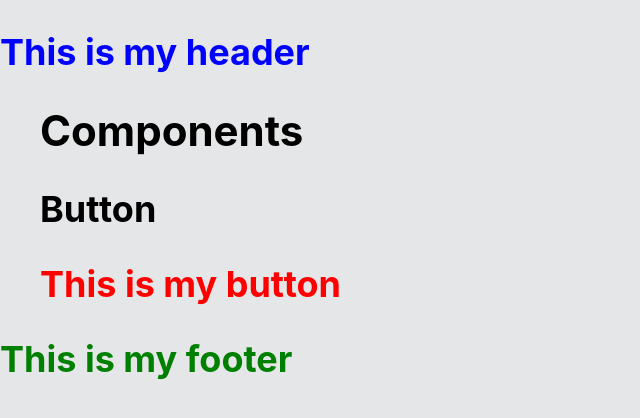
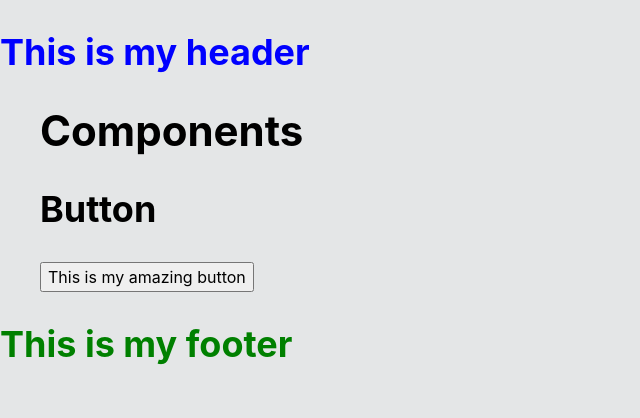
Before and after one commit to marboqmar/starter, a React app: page / in a window 1280 px wide. Shown: the top 418 px of the page, without its empty margins (0-640 px from the left). Built offline with nearby package versions, Linux system fonts and the light colour scheme; the HTML template or start-up script is replaced by a standard one.

Commit message:
Added utility to replace classNames library and working on Button component

```diff
--- a/src/components/atoms/Button/Button.css
+++ b/src/components/atoms/Button/Button.css
@@ -1,3 +1,51 @@
 .button {
-  color: red;
+  cursor: pointer;
+  border: 1px solid #0083E5;
+  border-radius: 6px;
+  padding: 14px 48px;
 }
+
+.button--colour-primary {
+  background-color: var(--colour-primary);
+  color: var(--colour-text-inverted);
+}
+
+.button--colour-none {
+  background: none;
+}
+
+.button--paddingSize-none {
+  padding: 0;
+}
+
+.button--paddingSize-small {
+  padding: 12px;
+}
+
+.button--border-squareBlack {
+  border: none;
+  box-shadow: 0 0 0 1px black, 0 0 0 2px white;
+  border-radius: 0;
+}
+
+.button--border-none {
+  border: none;
+}
+
+.button:hover {
+  background-color: #0083E5;
+}
+
+.button--withoutHover:hover {
+  background-color: transparent;
+}
+
+.button:disabled {
+  opacity: 0.6;
+  cursor: not-allowed;
+  background-color: #8A8F93;
+  border: 1px solid #595D60;
+}
+.button:disabled:hover {
+  background-color: #8A8F93;
+}
--- a/src/components/atoms/Button/Button.jsx
+++ b/src/components/atoms/Button/Button.jsx
@@ -1,7 +1,54 @@
 import "./Button.css";
+import { classNames } from "../../../utils/helpers";
 
-export const Button = () => {
+export const Button = ({
+  className = "",
+  color,
+  withoutHover,
+  withoutBorderRadius,
+  paddingSize,
+  borderType,
+  component = "button", // Default component is "button"
+  isLink,
+  role,
+  disabled,
+  children,
+  ...rest
+}) => {
+
+  const classes = classNames(
+    "btn",
+    "font",
+    className,
+    {
+      [`btn--color-${color}`]: color,
+      "btn--withoutHover": withoutHover,
+      "btn--withoutBorderRadius": withoutBorderRadius,
+      [`btn--paddingSize-${paddingSize}`]: paddingSize,
+      [`btn--border-${borderType}`]: borderType,
+      "btn--link": isLink,
+      "btn--disabled": disabled,
+    }
+  );
+
+  const Component = component;
+
+  // Button-specific props
+  const buttonProps = component === "button"
+    ? {
+        type: "button",
+        disabled: disabled,
+      }
+    : {}; // For non-button elements (like 'a' or 'div'), use an empty object
+
   return (
-    <h2 className="button">This is my button</h2>
-  )
-}
+    <Component
+      className={classes}
+      role={role}
+      {...buttonProps}
+      {...rest}
+    >
+      {children}
+    </Component>
+  );
+};
--- a/src/css/global/colour-variables.css
+++ b/src/css/global/colour-variables.css
@@ -30,4 +30,8 @@
   --colour-warning: #ffc107;
   --colour-error: #dc3545;
   --colour-info: #17a2b8;
+
+  /* Text */
+  --colour-text-black: var(--colour-black);
+  --colour-text-inverted: var(--colour-white);
 }
--- a/src/pages/Home.jsx
+++ b/src/pages/Home.jsx
@@ -5,7 +5,15 @@ export const Home = () => {
     <div className="container">
       <h1>Components</h1>
       <h2>Button</h2>
-      <Button />
+      <Button
+          colour={"primary"}
+          withoutHover
+          paddingSize={"small"}
+          borderType={"squareBlack"}
+          to={"/"}
+        >
+          This is my amazing button
+        </Button>
     </div>
   )
 }
--- /dev/null
+++ b/src/utils/helpers.js
@@ -0,0 +1,23 @@
+/**
+ * Uility to join class names together (replaces the library ClassNames to avoid dependencies).
+ * Supports conditional classes passed as key-value pairs in an object.
+ *
+ * Example: classNames('btn', { 'btn--active': isActive })
+ */
+export const classNames = (...args) => {
+  const classes = [];
+
+  for (const arg of args) {
+    // Handle strings and objects separately
+    if (typeof arg === 'string') {
+      classes.push(arg);
+    } else if (typeof arg === 'object' && arg !== null) {
+      for (const key in arg) {
+        if (Object.prototype.hasOwnProperty.call(arg, key) && arg[key]) {
+          classes.push(key);
+        }
+      }
+    }
+  }
+  return classes.join(' ');
+};
```
Also changed, not shown: src/css/global/typography-variables.css (+4 -4 lines).
